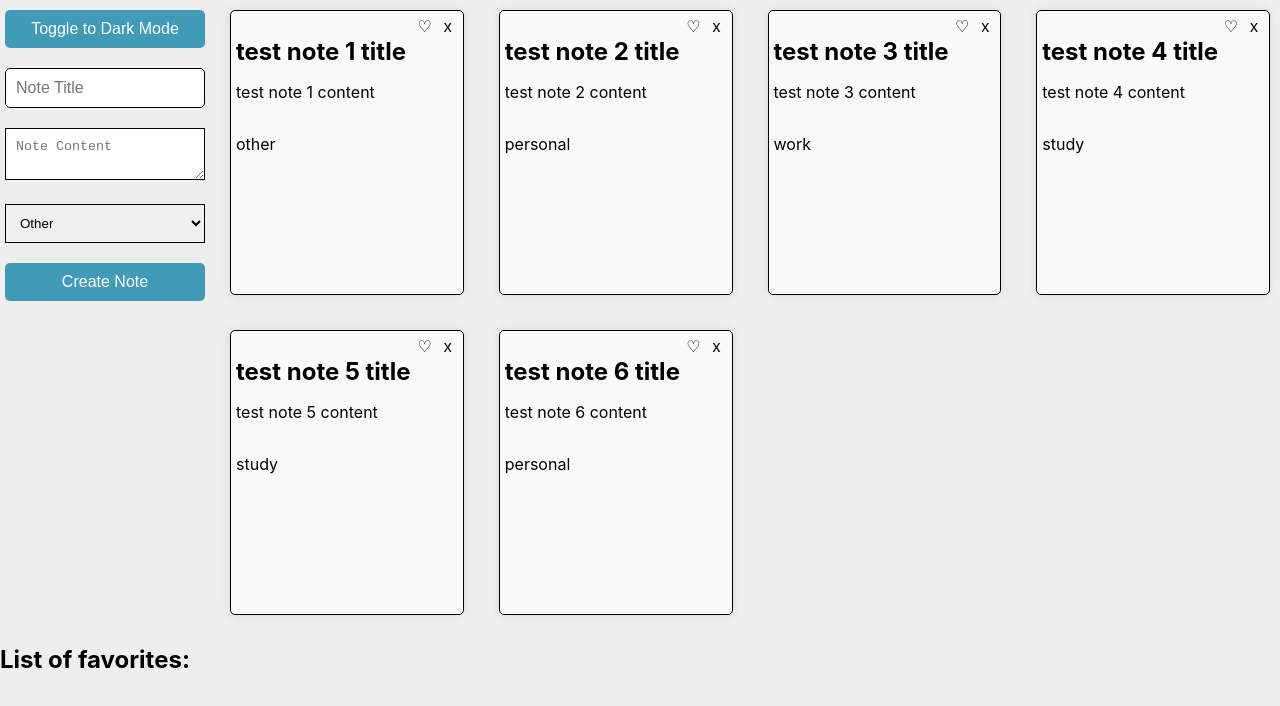
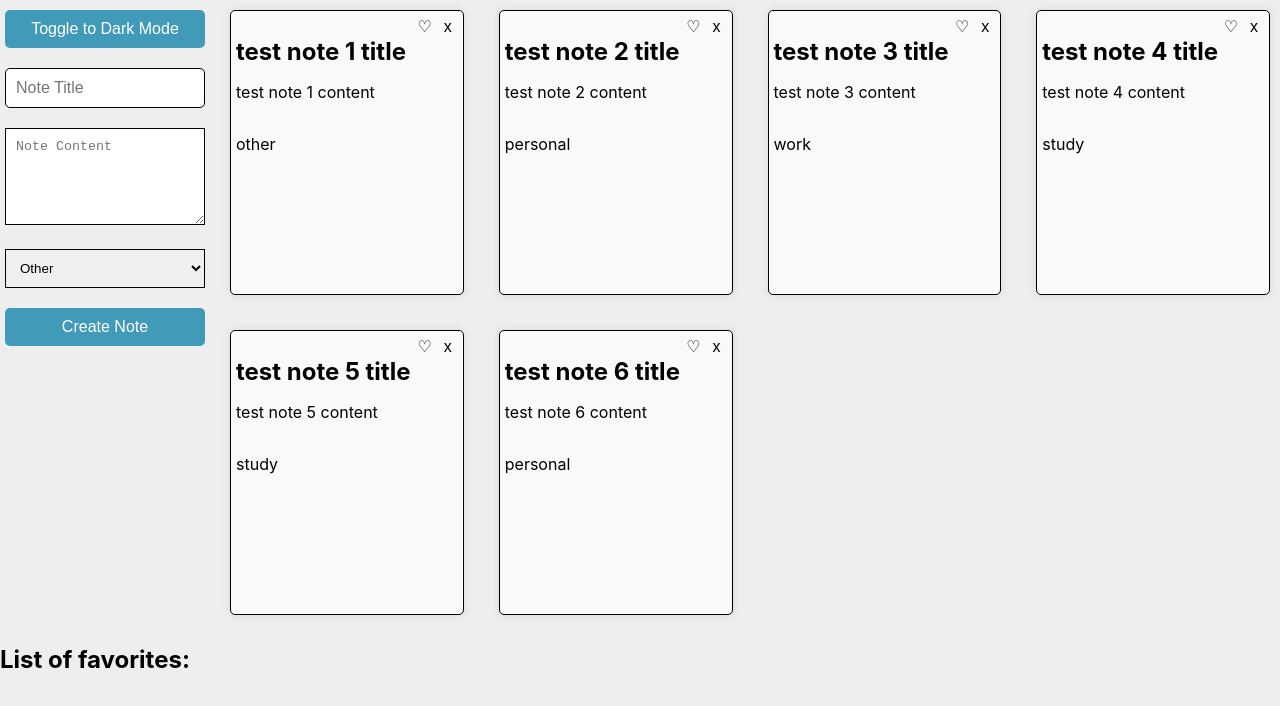
Before and after one commit to Flippun/CSE-110-LAB-2, a React (Create React App) app in the folder my-app/: page / in a window 1280 px wide. Shown: the top 706 px of the page. Built offline with nearby package versions, Linux system fonts and the light colour scheme.

Commit message:
Stylized Final

```diff
--- a/my-app/src/App.css
+++ b/my-app/src/App.css
@@ -121,6 +121,7 @@ input {
 textarea {
     min-width: 178px;
     max-width: 178px;
+    min-height: 75px;
     max-height: 500px;
     border: 1px solid var(--border-light);
     padding: 10px;
```
